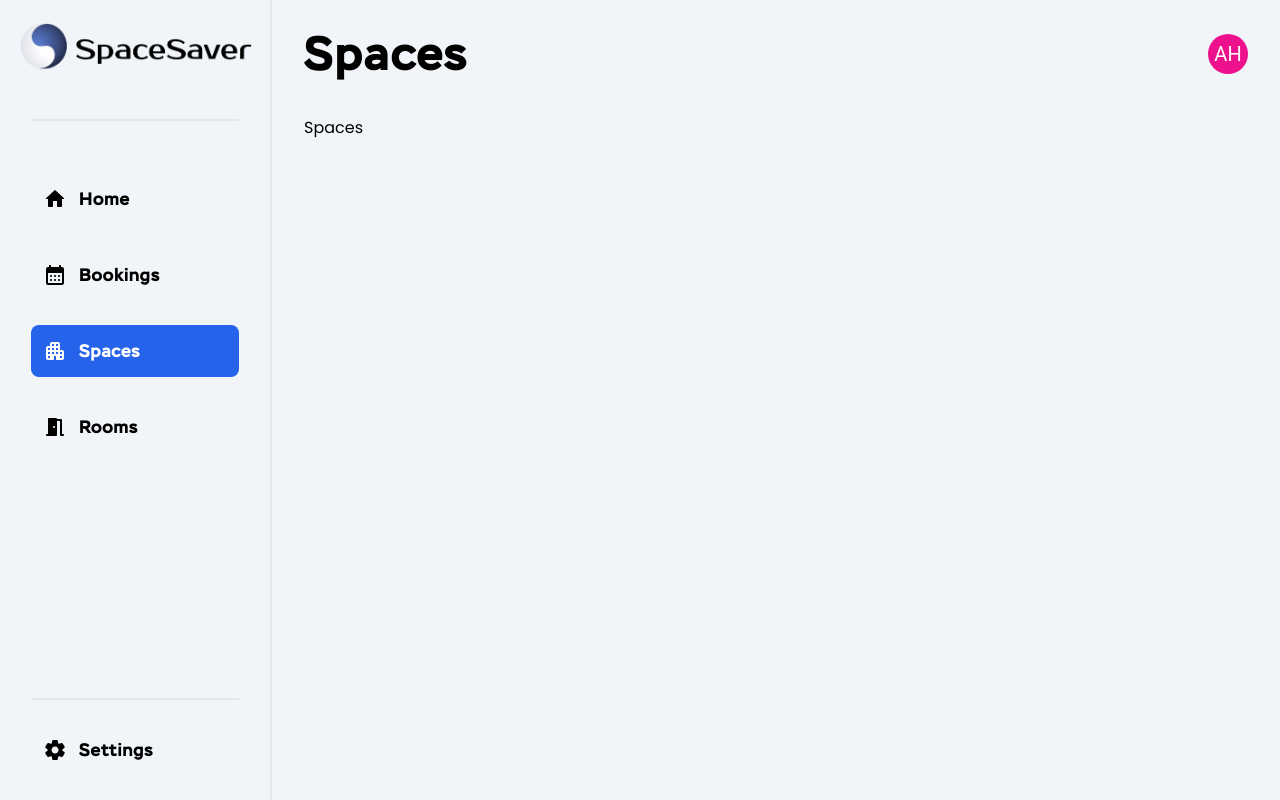
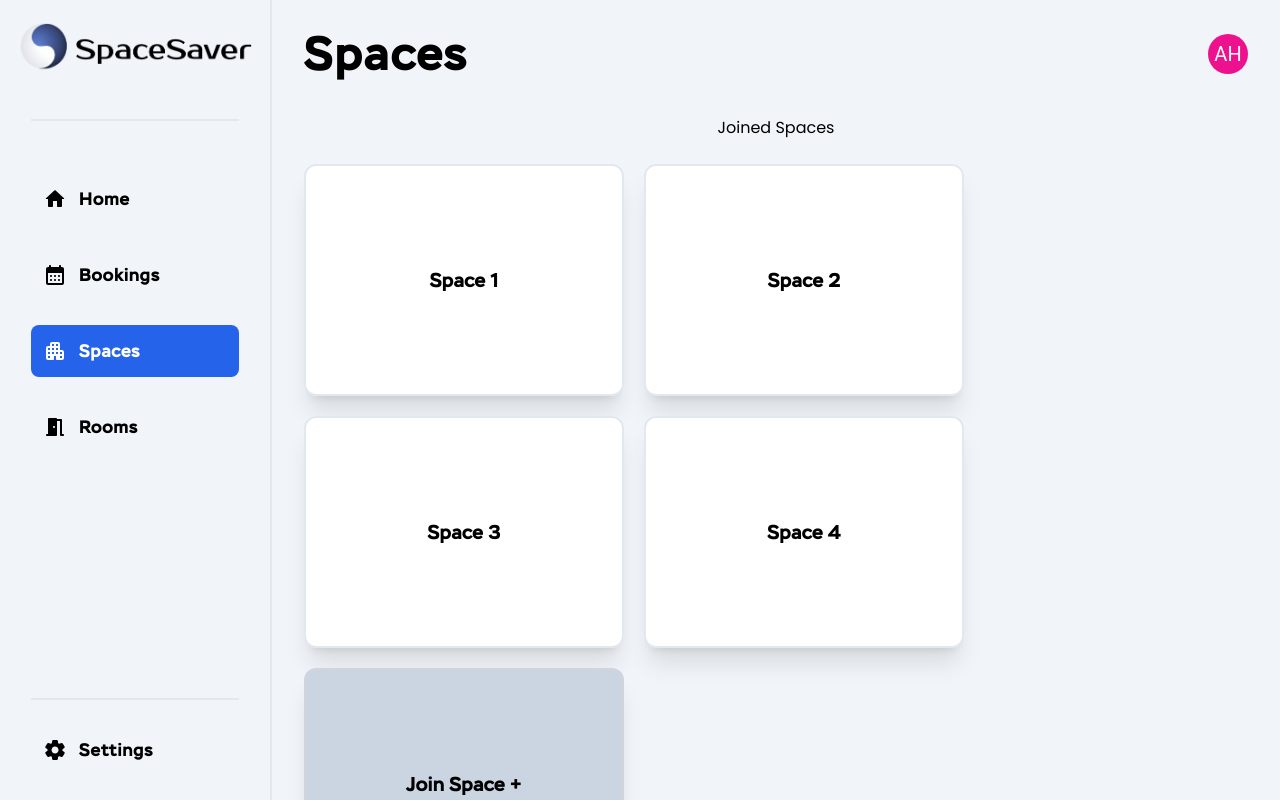
Before and after one commit to Space-Saver-Bookings/space-saver-client, a React (Vite) app: page /spaces in a window 1280 px wide. Built offline with nearby package versions, Linux system fonts and the light colour scheme.

Commit message:
feat: implemented space layout & cards

```diff
--- a/src/components/dashboard/DashItem.jsx
+++ b/src/components/dashboard/DashItem.jsx
@@ -1,7 +1,11 @@
 import PropTypes from 'prop-types';
 
-function DashItem({heading, styling, content}) {
-  const base = 'flex flex-col p-2 gap-5 rounded-xl border-2 bg-white';
+function DashItem({heading, styling, content, bgColor, headingStyling}) {
+  const base = `flex flex-col p-2 gap-5 rounded-xl border-2 ${
+    bgColor ? `${bgColor} border-gray-300` : 'border-slate-200 bg-white'
+  } shadow-xl`;
+
+  const baseHeading = `px-2 py-1 font-coplette text-xl`;
 
   // const styles = {
   //   short: base + '',
@@ -12,10 +16,12 @@ function DashItem({heading, styling, content}) {
 
   return (
     <section className={base + ` ${styling}`}>
-      <h3 className="px-2 font-coplette text-xl py-1">{heading}</h3>
-      <section className="h-full overflow-clip mt-[-.6rem]">
-        {content}
-      </section>
+      <h3 className={baseHeading + ` ${headingStyling}`}>{heading}</h3>
+      {content && (
+        <section className="mt-[-.6rem] h-full overflow-clip">
+          {content}
+        </section>
+      )}
     </section>
   );
 }
@@ -25,6 +31,8 @@ DashItem.propTypes = {
   heading: PropTypes.oneOfType([PropTypes.string, PropTypes.element]),
   styling: PropTypes.string,
   content: PropTypes.element,
+  bgColor: PropTypes.string,
+  headingStyling: PropTypes.string,
 };
 
 export default DashItem;
--- a/src/layout/Main.jsx
+++ b/src/layout/Main.jsx
@@ -2,7 +2,7 @@ import PropTypes from 'prop-types';
 
 function Main({children}) {
   return (
-    <main className=" col-span-full col-start-2 row-span-full row-start-2 p-5 px-8 mt-[-0.8rem] max-w-7xl max-h-[58rem]">
+    <main className=" col-span-full col-start-2 row-span-full row-start-2 p-5 px-8 mt-[-0.8rem] max-w-7xl max-h-[58rem] overflow-y-auto">
       {children}
     </main>
   );
--- a/src/pages/Spaces.jsx
+++ b/src/pages/Spaces.jsx
@@ -1,9 +1,33 @@
+import DashItem from '../components/dashboard/DashItem';
+
+const spaces = Array.from(Array(4), (_, idx) => `Space ${idx + 1}`);
+
 function Spaces() {
-    return (
-        <div>
-            <h3>Spaces</h3>
-        </div>
-    )
+  return (
+    <section className="flex flex-col gap-6">
+      <div className="flex justify-center">
+        <button>Joined Spaces</button>
+      </div>
+
+      <section className="flex flex-wrap gap-5">
+        {spaces.map((space) => (
+          <DashItem
+            key={space}
+            styling="w-[20rem] h-[14.5rem]"
+            heading={space}
+            headingStyling="self-center my-auto"
+          />
+        ))}
+
+        <DashItem
+          styling="w-[20rem] h-[14.5rem]"
+          heading="Join Space +"
+          bgColor="bg-slate-300"
+          headingStyling="self-center my-auto"
+        />
+      </section>
+    </section>
+  );
 }
 
-export default Spaces
+export default Spaces;
```
Also changed, not shown: src/pages/Home.jsx (+7 -11 lines), src/features/home/Analytic.jsx (renamed from src/features/dashboard/Analytic.jsx), src/features/home/AvailableRooms.jsx (renamed from src/features/dashboard/AvailableRooms.jsx), src/features/home/Book.jsx (renamed from src/features/dashboard/Book.jsx), src/features/home/UpcomingBookings.jsx (renamed from src/features/dashboard/UpcomingBookings.jsx).
